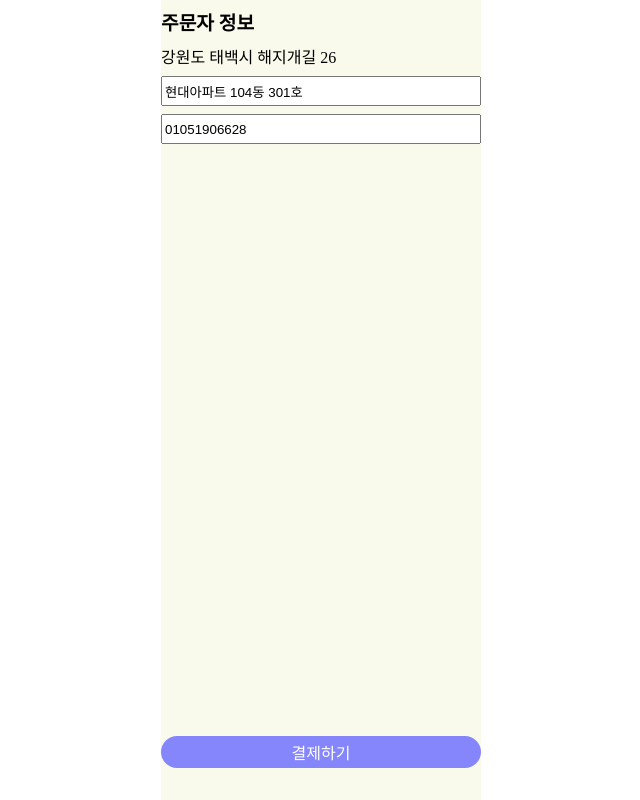
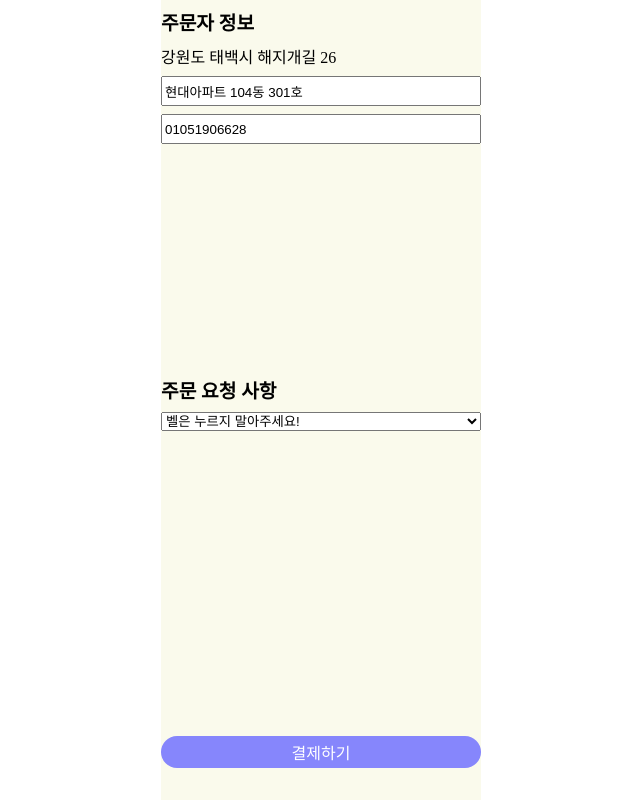
Before and after one commit to grapgrap/orderapp, a React (Create React App) app: page /orderapp/order in a window 1280 px wide. Shown: the whole page, without its empty margins (319-959 px from the left). Built offline with nearby package versions, Linux system fonts and the light colour scheme.

Commit message:
주문 요청 사항 구현

```diff
--- a/src/Components/OrderContent/OrderPage.jsx
+++ b/src/Components/OrderContent/OrderPage.jsx
@@ -1,20 +1,25 @@
 import styled from 'styled-components';
 import Payment from './Payment';
-import OrderRequests from './OrderRequests';
+import Requests from './Requests';
 import UserInfo from './UserInfo';
 import Discount from './Discount';
 import OrderInfo from './OrderInfo';
+import { useState } from 'react';
 
 function OrderPage({ userInfo, setUserInfo }) {
+  const [orderRequest, setOrderRequest] = useState('벨은 누르지 말아주세요!');
+
   const onOrderCheck = () => {
     alert(
-      `주소: ${userInfo.address} ${userInfo.detail}\n전화번호: ${userInfo.phoneNum}\n주문정보: `
+      `주소: ${userInfo.address} ${userInfo.detail}\n
+      전화번호: ${userInfo.phoneNum}\n
+      주문 요청 사항: ${orderRequest}`
     );
   };
   return (
     <OrderPageWrap>
       <UserInfo userInfo={userInfo} setUserInfo={setUserInfo} />
-      <OrderRequests />
+      <Requests setOrderRequest={setOrderRequest} />
       <Payment />
       <Discount />
       <OrderInfo />
--- /dev/null
+++ b/src/Components/OrderContent/Requests.jsx
@@ -0,0 +1,43 @@
+import styled from 'styled-components';
+
+function Requests({ setOrderRequest }) {
+  const onChangeRequest = event => {
+    if (event.target.value === '3') {
+      setOrderRequest('직접입력');
+    } else {
+      setOrderRequest(event.target[event.target.value].innerText);
+    }
+  };
+  return (
+    <ReuestsWrap>
+      <ReuestsTitle>주문 요청 사항</ReuestsTitle>
+      <RequestsSelect onChange={onChangeRequest}>
+        <option value="0">벨은 누르지 말아주세요!</option>
+        <option value="1">문 앞에 놓아 주시고 연락 주세요.</option>
+        <option value="2">반찬은 안 주셔도 되요.</option>
+        <option value="3">직접 입력</option>
+      </RequestsSelect>
+    </ReuestsWrap>
+  );
+}
+
+export default Requests;
+
+export const ReuestsWrap = styled.div`
+  flex: 1;
+  display: flex;
+  flex-direction: column;
+`;
+
+export const ReuestsTitle = styled.span`
+  margin-top: 0.5rem;
+  font-size: 1.2rem;
+  font-weight: bold;
+`;
+
+export const RequestsSelect = styled.select`
+  margin-top: 0.5rem;
+
+  option {
+  }
+`;
```
Also changed, not shown: src/Components/OrderContent/OrderRequests.jsx (deleted, +0 -7 lines).
